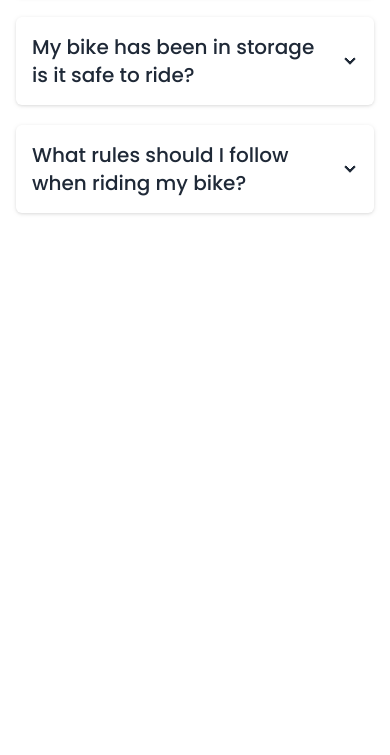
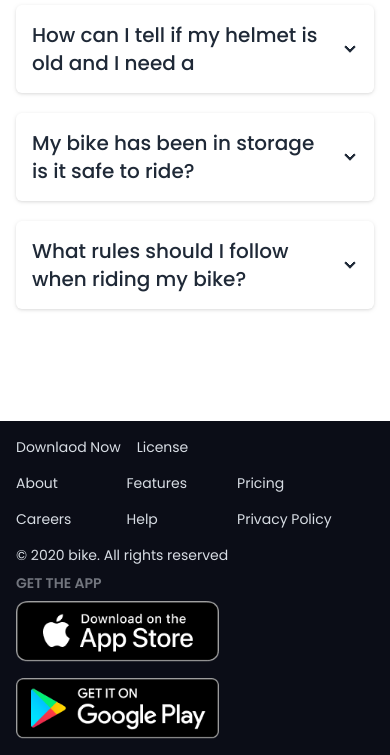
Before and after one commit to saadprof/PH-biker-zone-practice3, a plain HTML site: page index.html in a window 390 px wide. Shown: the part 5479-6234 px from the top of the page. Before the commit the page ends 5708 px from the top, so only its background shows below. Drawn offline with nearby package versions, Linux system fonts and the light colour scheme.

Commit message:
Footer added and responsive.

```diff
--- a/index.html
+++ b/index.html
@@ -34,7 +34,7 @@
     </header>
 
     <!-- Main part for main contents -->
-    <main>
+    <main class="max-w-5xl mx-auto my-24">
 
             <!-- Fetured bikes -->
         <section class="text-center">
@@ -270,8 +270,36 @@
     </main>
 
     <!-- Footer part for social and other links -->
-    <footer>
+    <footer class="footer lg:py-12 lg:px-32 text-neutral-content bg-[#0B0D17]">
+        <div class="w-full lg:flex items-center justify-between p-4 lg:p-0">
+          <aside class="">
+            <div class="flex items-center gap-4">
+              <a href="#"><p>Downlaod Now</p></a>
+              <a href="#"><p>License</p></a>
+            </div>
+            <div class="grid grid-cols-3 items-center gap-4 my-4">
+              <a href="#"><p>About</p></a>
+              <a href="#"><p>Features</p></a>
+              <a href="#"><p>Pricing</p></a>
+              <a href="#"><p>Careers</p></a>
+              <a href="#"><p>Help</p></a>
+              <a href="#"><p>Privacy Policy</p></a>
+            </div>
+            <p>© 2020 bike. All rights reserved</p>
+          </aside>
 
+          <nav>
+            <header class="footer-title">Get the App</header>
+            <div class="grid grid-flow-row gap-4">
+              <a href="#"
+                ><img class="w-3/4" src="images/others/ios.png" alt=""
+              /></a>
+              <a href="#"
+                ><img class="w-3/4" src="images/others/android.png" alt=""
+              /></a>
+            </div>
+          </nav>
+        </div>
     </footer>
 
 </body>
```
Lines whose indentation alone changed are shown as unchanged.
